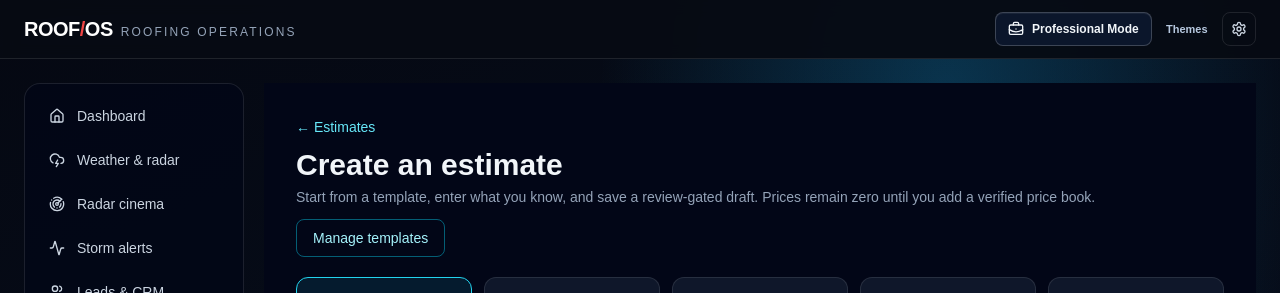
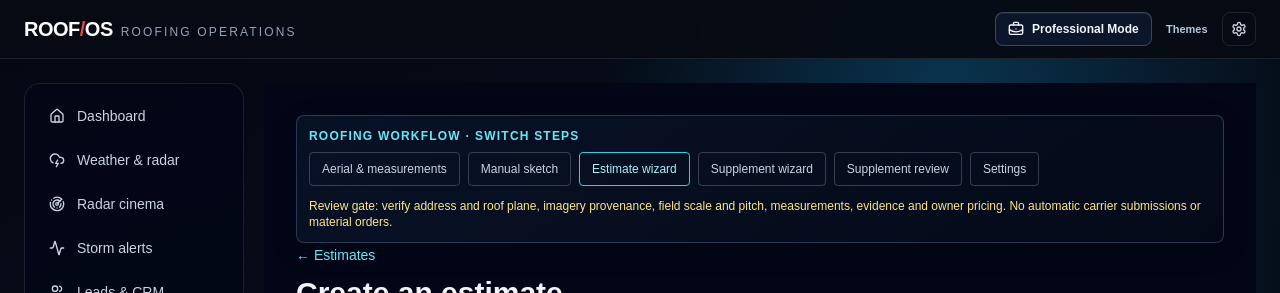
Before and after one commit to Gtownrter77/roof-os, a Next.js app: page /estimate/new in a window 1280 px wide. Shown: the top 293 px of the page. Built offline with nearby package versions, Linux system fonts and the light colour scheme; no server answers.

Commit message:
feat(wizards): synchronize roofing workflow controls and navigation on app/estimate/new/page.tsx

```diff
--- a/app/estimate/new/page.tsx
+++ b/app/estimate/new/page.tsx
@@ -1,6 +1,7 @@
 'use client'
 
 import Link from 'next/link'
+import RoofingWizardNavigator from '../../../components/RoofingWizardNavigator'
 import { useRouter, useSearchParams } from 'next/navigation'
 import { useMemo, useState } from 'react'
 
@@ -88,6 +89,8 @@ export default function NewEstimatePage() {
 
   return (
     <main className="min-h-screen bg-slate-950 p-4 text-slate-100 sm:p-8">
+        <RoofingWizardNavigator active="/estimate/new" />
+
       <div className="mx-auto max-w-6xl space-y-5">
         <header className="flex flex-wrap items-center justify-between gap-3">
           <div><Link href="/estimate" className="text-sm text-cyan-300 hover:underline">← Estimates</Link><h1 className="mt-2 text-3xl font-black">Create an estimate</h1><p className="mt-1 text-sm text-slate-400">Start from a template, enter what you know, and save a review-gated draft. Prices remain zero until you add a verified price book.</p></div>
```
